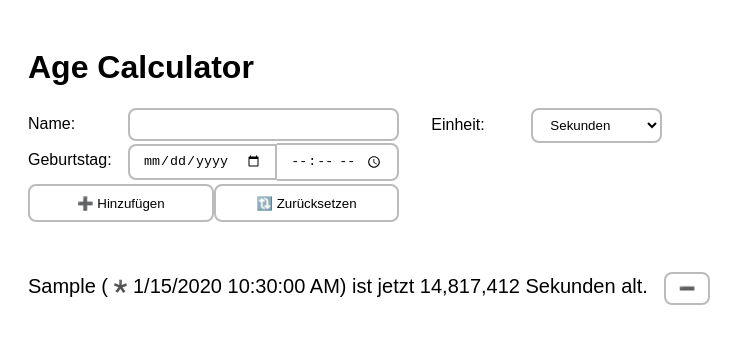
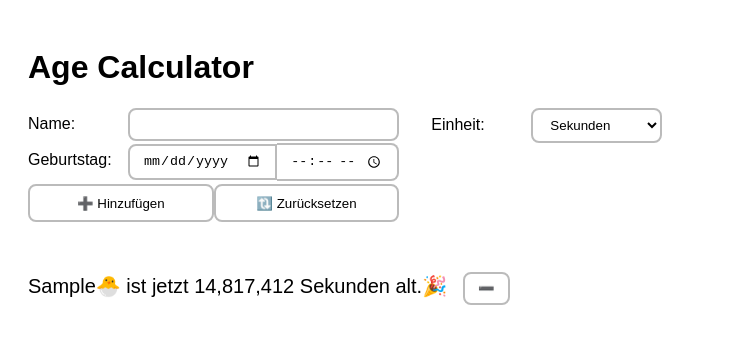
Before and after one commit to dmstern/age-calculator, a React (Create React App) app: page / in a window 1280 px wide. Both pictures are taken after typing "Sample", "2020-01-15", "10:30" into the empty fields and a click on the button "➕ Hinzufügen". Shown: the top 344 px of the page, without its empty margins (0-745 px from the left). Built offline with nearby package versions, Linux system fonts and the light colour scheme.

Commit message:
Add next Birthday

```diff
--- a/src/App.js
+++ b/src/App.js
@@ -14,7 +14,7 @@ export default class App extends Component {
     this.handleUnitChange();
   }
 
-  submit = event => {
+  submit = (event) => {
     event.preventDefault();
     var name = document.querySelector("[name=name]").value;
     var birthDate = document.querySelector("[name=birthday]").value;
@@ -27,8 +27,7 @@ export default class App extends Component {
         name={name}
         birthDate={birthDate}
         birthTime={birthTime}
-        getFactor={this.getFactor}
-        getUnitLabel={this.getUnitLabel}
+        getUnit={() => this.units[this.state.unit]}
         remove={() => {
           this.removePerson(hash);
         }}
@@ -36,7 +35,7 @@ export default class App extends Component {
     );
 
     this.setState({
-      persons
+      persons,
     });
 
     document.getElementById("form").reset();
@@ -45,29 +44,23 @@ export default class App extends Component {
   removePerson(id) {
     var really = window.confirm(
       `Willst du ${
-        this.state.persons.find(person => person.props.id === id).props.name
+        this.state.persons.find((person) => person.props.id === id).props.name
       } wirklich aus der Liste entfernen?`
     );
     if (really) {
-      var persons = this.state.persons.filter(person => person.props.id !== id);
+      var persons = this.state.persons.filter(
+        (person) => person.props.id !== id
+      );
       this.setState({
-        persons
+        persons,
       });
     }
   }
 
-  getFactor = () => {
-    return this.units[this.state.unit].factor;
-  };
-
-  getUnitLabel = () => {
-    return this.units[this.state.unit].label;
-  };
-
   handleUnitChange = () => {
     var unit = document.querySelector("[name=unit]").value;
     this.setState({
-      unit
+      unit,
     });
   };
 
@@ -88,13 +81,13 @@ export default class App extends Component {
             </label>
             <div className="formFooter">
               <button type="submit">
-                <span role="img" aria-labelledby="Add">
+                <span role="img" aria-label="Add">
                   ➕ Hinzufügen
                 </span>
               </button>
               <button type="reset">
                 {" "}
-                <span role="img" aria-labelledby="Reset">
+                <span role="img" aria-label="Reset">
                   🔃
                 </span>{" "}
                 Zurücksetzen
@@ -104,9 +97,17 @@ export default class App extends Component {
           <form>
             <label>
               <span>Einheit: </span>
-              <select name="unit" onChange={this.handleUnitChange}>
+              <select
+                name="unit"
+                defaultValue={
+                  Object.entries(this.units).find(
+                    ([key, unit]) => unit.isDefault
+                  )[0]
+                }
+                onChange={this.handleUnitChange}
+              >
                 {Object.entries(this.units).map(([key, value]) => (
-                  <option value={key} name={key} selected={value.isDefault}>
+                  <option value={key} name={key} key={key}>
                     {value.label}
                   </option>
                 ))}
@@ -115,7 +116,7 @@ export default class App extends Component {
           </form>
         </div>
         <div className="persons">
-          {this.state.persons.map(person => person)}
+          {this.state.persons.map((person) => person)}
         </div>
       </div>
     );
--- a/src/Person.js
+++ b/src/Person.js
@@ -1,4 +1,5 @@
 import React, { Component } from "react";
+import { createLogicalAnd } from "typescript";
 
 export default class Person extends Component {
   constructor(state, props) {
@@ -15,7 +16,7 @@ export default class Person extends Component {
     var birthday = `${date.toLocaleDateString()} ${date.toLocaleTimeString()}`;
     this.setState({
       birthdayTime,
-      birthday
+      birthday,
     });
   }
 
@@ -26,10 +27,33 @@ export default class Person extends Component {
   render() {
     return (
       <div className="person">
-        {this.props.name} (*️{this.state.birthday}) ist jetzt {this.state.age}{" "}
-        {this.props.getUnitLabel()} alt.
-        <button className="remove" onClick={this.props.remove} title="Entfernen">
-          <span role="img" aria-labelledby="Remove">
+        {this.props.name}
+        <span
+          title={`* ${this.state.birthday}`}
+          role="img"
+          aria-label="Date of Birth"
+        >
+          🐣
+        </span>{" "}
+        ist jetzt {Number(this.state.age).toLocaleString()}{" "}
+        {this.props.getUnit().label} alt.
+        <span
+          title={`Nächster runder Geburtsmoment (${Number(
+            this.state.next
+          ).toLocaleString()} ${this.props.getUnit().label}): ${
+            this.state.nextBirthday
+          }`}
+          role="img"
+          aria-label="Next Birthday"
+        >
+          🎉
+        </span>
+        <button
+          className="remove"
+          onClick={this.props.remove}
+          title="Entfernen"
+        >
+          <span role="img" aria-label="Remove">
             ➖
           </span>
         </button>
@@ -41,11 +65,25 @@ export default class Person extends Component {
     setInterval(() => {
       var now = new Date().getTime();
 
-      var age = Number(
-        Math.floor((now - this.state.birthdayTime) / this.props.getFactor())
-      ).toLocaleString();
+      var age = Math.floor(
+        (now - this.state.birthdayTime) / this.props.getUnit().factor
+      );
 
-      this.setState({ age });
+      var length = age.toString().length - 1;
+      var divisor = Math.pow(10, length);
+      var decimal = age / divisor;
+      var ceil = Math.ceil(decimal);
+      var factor = Math.pow(10, length);
+      var next = ceil * factor;
+
+      var nextBirthday =
+        this.state.birthdayTime + next * this.props.getUnit().factor;
+
+      this.setState({
+        age,
+        next,
+        nextBirthday: `${new Date(nextBirthday).toLocaleString()}`,
+      });
     }, 1);
   }
 }
--- a/src/styles.css
+++ b/src/styles.css
@@ -77,3 +77,7 @@ button.remove {
     margin-top: 2rem;
   }
 }
+
+[title][role="img"] {
+  cursor: help;
+}
```
